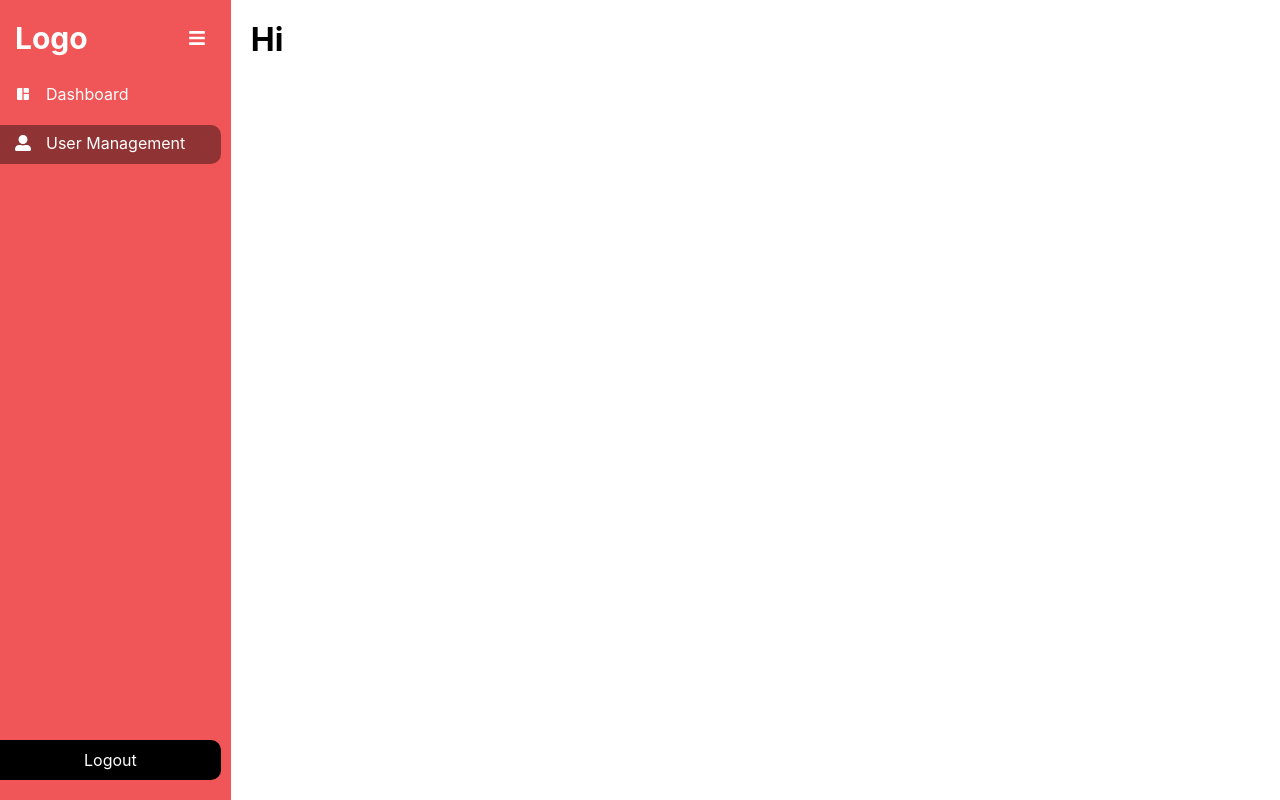
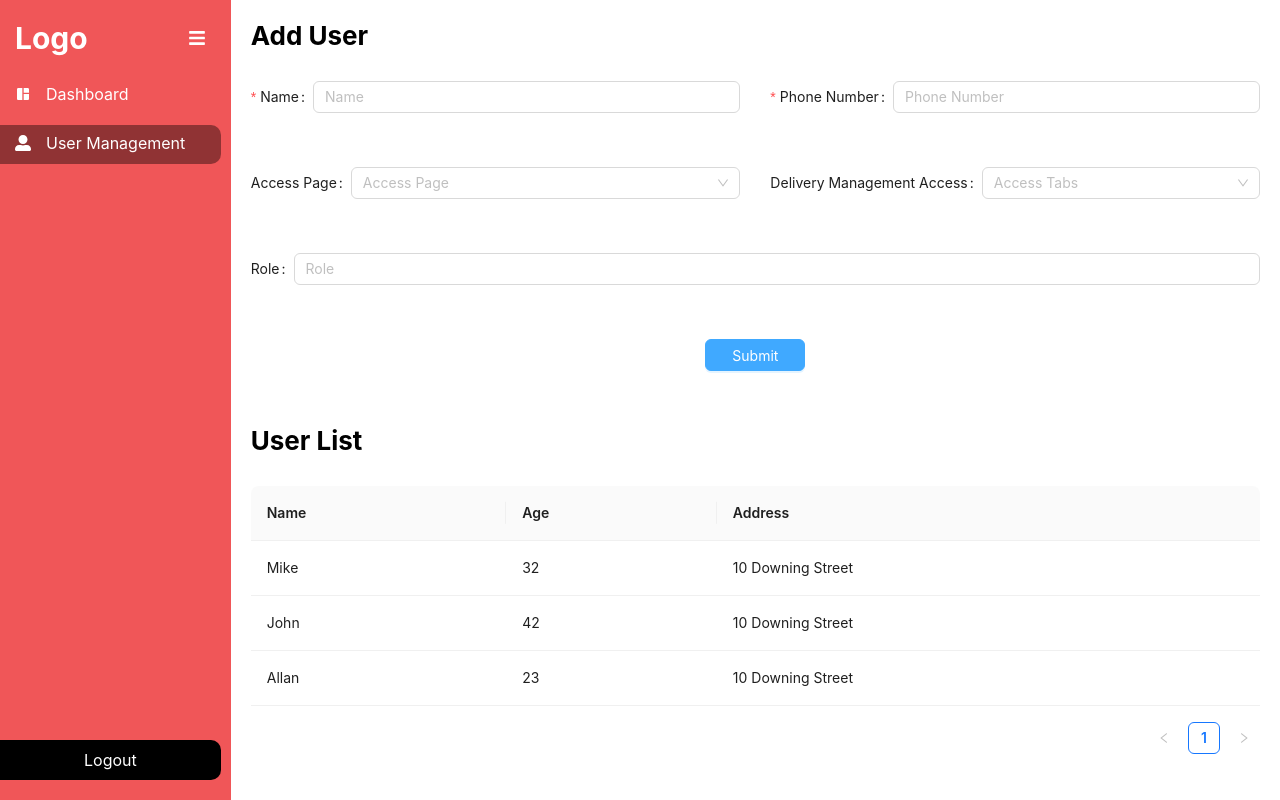
Before and after one commit to Allanchristopher/Textile-project, a React (Create React App) app: page /Usermanagement in a window 1280 px wide. Built offline with nearby package versions, Linux system fonts and the light colour scheme.

Commit message:
User-management-page-finished

```diff
--- a/src/App.css
+++ b/src/App.css
@@ -24,6 +24,9 @@
     --Dashboard-btn-font-size:16px;
 
 
+    /* Usermanagement-Root */
+    --Adduser-heading-color:#000;
+    --Adduser-heading-font-size:26px;
 
 
 }
--- a/src/Pages/Dashboad.css
+++ b/src/Pages/Dashboad.css
@@ -30,7 +30,8 @@ gap: 30px;
   color: #000 !important;
 }
 .Dashboard-bilinking-btn{
-
+display: flex;
+gap: 30px;
 }
 
 /* Bliking-animation */
--- a/src/Pages/Dashboad.js
+++ b/src/Pages/Dashboad.js
@@ -33,12 +33,16 @@ function Dashboard() {
 
 
         <Button
-      className={`blinking-button ${isHovered ? '' : 'blinking'}`}
-      onMouseEnter={() => setIsHovered(true)}
-      onMouseLeave={() => setIsHovered(false)}
+      className={`blinking-button ${!isHovered ? 'blinking' : ''}`}
     >
       Stock alert
     </Button>
+        <Button
+      className={`blinking-button ${!isHovered ? 'blinking' : ''}`}
+    >
+      Payment alert
+    </Button>
+
 
 
 
--- a/src/Pages/Login.css
+++ b/src/Pages/Login.css
@@ -42,14 +42,14 @@
     font-size: var(--Login-heading-size);
     color: var(--Login-heading-color);
 }
-  .ant-input {
+  .Login .ant-input {
     height: 40px;
     font-size: var(--Login-input-font-size) !important;
   }
   .site-form-item-icon{
     font-size: 18px;
   }
-  .ant-btn {
+ .Login .ant-btn {
     width: 100%;
     height: 40px;
     font-size: var(--Login-input-font-size);
--- a/src/Pages/Usermanagement.css
+++ b/src/Pages/Usermanagement.css
@@ -0,0 +1,36 @@
+.Usermanagement{
+    display: grid;
+    gap: 30px;
+}
+.Adduser-heading{
+    color: var(--Adduser-heading-color);
+    font-size: var(--Adduser-heading-font-size);
+    font-weight: 700;
+}
+.Adduser-inputs-container{
+
+}
+.Adduser-form{
+    display: flex;
+    flex-direction: row;
+    flex-wrap: wrap;
+    gap: 30px;
+}
+.Adduser-form > *{
+    flex-grow: 1;
+    flex-basis: 47.5%;
+
+}
+.Adduser-form > :nth-child(5) {
+    flex-basis: 100%;
+}
+.Adduser-form > :nth-child(6) {
+    /* flex-basis: 100%; */
+    display: flex;
+    align-items: center;
+    justify-content: center;
+}
+.Adduser-submit-btn{
+    width: 100px;
+
+}
--- a/src/Pages/Usermanagement.js
+++ b/src/Pages/Usermanagement.js
@@ -1,11 +1,129 @@
-import React from 'react';
+import React from "react";
 import "./Usermanagement.css";
+import {
+  Form,
+  Input,
+  Select,
+  Button,
+  Table,
+} from "antd";
+
+const dataSource = [
+  {
+    key: '1',
+    name: 'Mike',
+    age: 32,
+    address: '10 Downing Street',
+  },
+  {
+    key: '2',
+    name: 'John',
+    age: 42,
+    address: '10 Downing Street',
+  },
+  {
+    key: '3',
+    name: 'Allan',
+    age: 23,
+    address: '10 Downing Street',
+  },
+];
+
+
+
+const columns = [
+  {
+    title: 'Name',
+    dataIndex: 'name',
+    key: 'name',
+  },
+  {
+    title: 'Age',
+    dataIndex: 'age',
+    key: 'age',
+  },
+  {
+    title: 'Address',
+    dataIndex: 'address',
+    key: 'address',
+  },
+];
+
+
+
+
+
 function Usermanagement() {
+  const [form] = Form.useForm();
+  const { Option } = Select;
+  const onFinish = async (values) => {
+    console.log("Form values:", values);
+  };
   return (
-    <div className='Usermanagement'>
-      <h1>Hi</h1>
+    <div className="Usermanagement">
+      <p className="Adduser-heading">Add User</p>
+
+      <div className="Adduser-inputs-container">
+        <Form className="Adduser-form" form={form} onFinish={onFinish}>
+          <Form.Item
+            label="Name"
+            name="name"
+            rules={[{ required: true, message: "Please enter a name" }]}
+          >
+            <Input placeholder="Name" />
+          </Form.Item>
+          <Form.Item
+            label="Phone Number"
+            name="phoneNumber"
+            rules={[{ required: true, message: "Please enter a phone number" }]}
+          >
+            <Input placeholder="Phone Number" />
+          </Form.Item>
+          <Form.Item label="Access Page" name="accessPage">
+            <Select mode="multiple" placeholder="Access Page">
+              <Option value="Dashboard">Dashboard</Option>
+              <Option value="User Management">User Management</Option>
+              <Option value="Rider Management">Rider Management</Option>
+              <Option value="Delivery Management">Delivery Management</Option>
+              <Option value="Assign Routes">Assign Routes</Option>
+              <Option value="Cashier Management">Cashier Management</Option>
+              <Option value="Rider Payment">Rider Payment</Option>
+              <Option value="Time Sheet">Time Sheet</Option>
+              <Option value="Reports">Reports</Option>
+              <Option value="Settings">Settings</Option>
+            </Select>
+          </Form.Item>
+          <Form.Item
+            label="Delivery Management Access"
+            name="accessdeliveryManagement"
+          >
+            <Select mode="multiple" placeholder="Access Tabs">
+              <Option value="Un-Assigned Orders">Un AssignOrders</Option>
+              <Option value="Assigned Orders">AssignOrders</Option>
+              <Option value="Orders History">Order History</Option>
+              <Option value="Cancel / Reject Orders">
+                Cancel / Reject Orders
+              </Option>
+              <Option value="Un-delivered Order">Un-delivered Order</Option>
+              <Option value="Reschedule Orders">Reschedule Orders</Option>
+              <Option value="Cod orders">Cod orders</Option>
+            </Select>
+          </Form.Item>
+          <Form.Item label="Role" name="role">
+            <Input placeholder="Role" />
+          </Form.Item>
+          <Form.Item>
+            <Button type="primary" className="Adduser-submit-btn">
+              Submit
+            </Button>
+          </Form.Item>
+        </Form>
+      </div>
+
+      <p className="Adduser-heading">User List</p>
+      <Table dataSource={dataSource} columns={columns} />
     </div>
-  )
+  );
 }
 
-export default Usermanagement
+export default Usermanagement;
```
